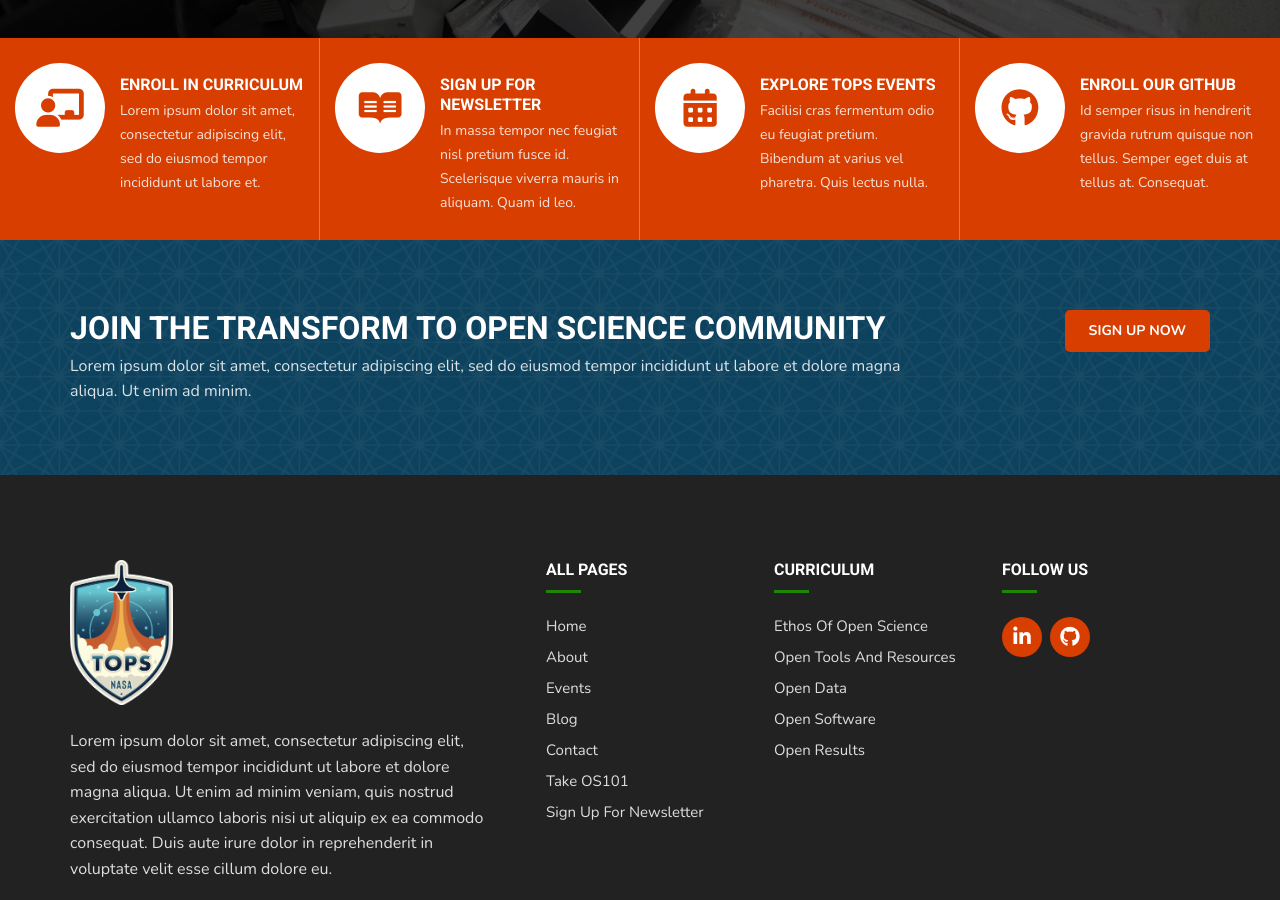
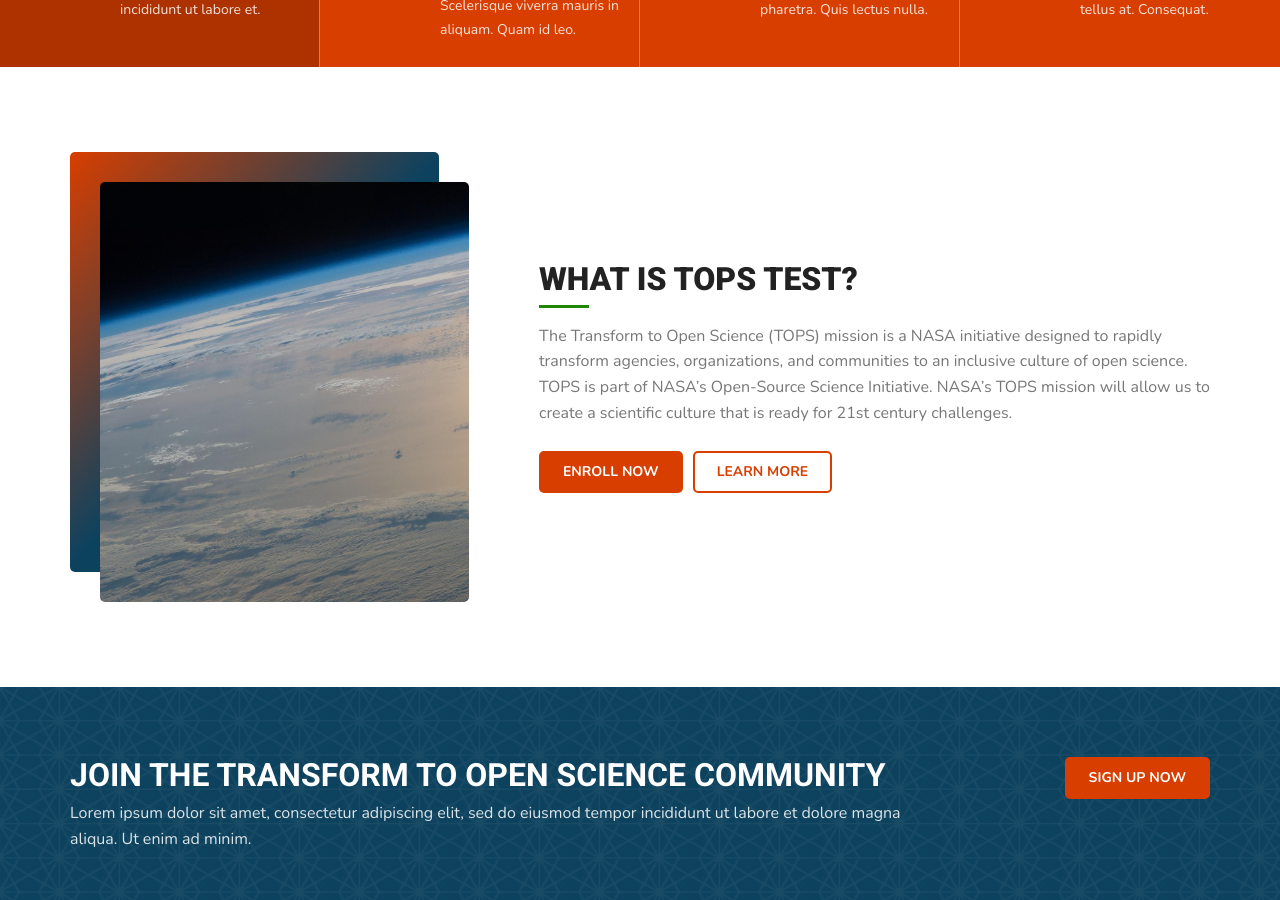
Before and after one commit to bressler1995/TOPS-Website-Front-End, a Jekyll site: the page built from index.md, in a window 1280 px wide and 900 px high, scrolled down 950 px. Built offline with Jekyll 4.4.1, drawn with Linux system fonts in a browser that asks for light colours; some of the changed text lies outside the part shown.

Commit message:
Integrate first half section

```diff
--- a/_includes/home/hero.html
+++ b/_includes/home/hero.html
@@ -17,7 +17,7 @@
 
         {% for fourctaitem in home-fourcta-titles-split %}
             <div class="col-6 col-lg-3 p-0">
-                <a href="#" class="tops_image_box d-flex flex-row flex-wrap align-items-start">
+                <a href="{{ home-fourcta-links-split[forloop.index0] }}" class="tops_image_box d-flex flex-row flex-wrap align-items-start">
                   <div class="tops_image_box_imagecol text-center text-md-start">
                       <div class="tops_image_box_imageinner"><i class="{{ home-fourcta-icons-split[forloop.index0] }}"></i></div>
                   </div>
@@ -29,51 +29,6 @@
               </div>
         {% endfor %}
 
-        <!-- <div class="col-6 col-lg-3 p-0">
-          <a href="#" class="tops_image_box d-flex flex-row flex-wrap align-items-start">
-            <div class="tops_image_box_imagecol text-center text-md-start">
-                <div class="tops_image_box_imageinner"><i class="fa-solid fa-chalkboard-user"></i></div>
-            </div>
-            <div class="tops_image_box_contentcol">
-              <h3 class="text-center text-md-start text-white mb-1">Enroll in Curriculum</h3>
-              <p class="text-center text-md-start text-white-85 mb-0">Lorem ipsum dolor sit amet, consectetur adipiscing elit, sed do eiusmod tempor incididunt ut labore et.</p>
-            </div>
-          </a>
-        </div>
-        <div class="col-6 col-lg-3 p-0">
-          <a href="#" class="tops_image_box d-flex flex-row flex-wrap align-items-start">
-            <div class="tops_image_box_imagecol text-center text-md-start">
-                <div class="tops_image_box_imageinner"><i class="fa-brands fa-readme"></i></div>
-            </div>
-            <div class="tops_image_box_contentcol">
-              <h3 class="text-center text-md-start text-white mb-1">Sign Up For Newsletter</h3>
-              <p class="text-center text-md-start text-white-85 mb-0">Lorem ipsum dolor sit amet, consectetur adipiscing elit, sed do eiusmod tempor incididunt ut labore et.</p>
-            </div>
-          </a>
-        </div>
-        <div class="col-6 col-lg-3 p-0">
-          <a href="#" class="tops_image_box d-flex flex-row flex-wrap align-items-start">
-            <div class="tops_image_box_imagecol text-center text-md-start">
-                <div class="tops_image_box_imageinner"><i class="fa-solid fa-calendar-days"></i></div>
-            </div>
-            <div class="tops_image_box_contentcol">
-              <h3 class="text-center text-md-start text-white mb-1">Explore TOPS Events</h3>
-              <p class="text-center text-md-start text-white-85 mb-0">Lorem ipsum dolor sit amet, consectetur adipiscing elit, sed do eiusmod tempor incididunt ut labore et.</p>
-            </div>
-          </a>
-        </div>
-        <div class="col-6 col-lg-3 p-0">
-          <a href="#" class="tops_image_box d-flex flex-row flex-wrap align-items-start">
-            <div class="tops_image_box_imagecol text-center text-md-start">
-                <div class="tops_image_box_imageinner"><i class="fa-brands fa-github"></i></div>
-            </div>
-            <div class="tops_image_box_contentcol">
-              <h3 class="text-center text-md-start text-white mb-1">Enroll Our GitHub</h3>
-              <p class="text-center text-md-start text-white-85 mb-0">Lorem ipsum dolor sit amet, consectetur adipiscing elit, sed do eiusmod tempor incididunt ut labore et.</p>
-            </div>
-          </a>
-        </div> -->
-
       </div>
     </div>
   </div>
--- /dev/null
+++ b/_includes/home/whatistops.html
@@ -0,0 +1,19 @@
+<div class="tops_white_section tops_half_section half_section_left">
+    <div class="container tops_container">
+      <div class="d-flex flex-row flex-wrap align-items-start">
+        <div class="tops_half_section_column_small">
+          <div class="tops_half_section_shinysquare"></div>
+          <div class="tops_half_section_imageoutter"><img src="assets/img/home_intro.jpg" class="tops_half_section_image"></div>
+        </div>
+        <div class="d-flex flex-column flex-wrap justify-content-center tops_half_section_column_big">
+          <h2 class="mb-2">{{ home-whatistops-title }}</h2>
+          <div class="tops_divider div_smaller mb-3"><div class="div_inner"></div></div>
+          {{ home-whatistops-description | markdownify }}
+          <div class="d-flex flex-row flex-wrap tops_doublebuttons">
+              <a class="btn btn-primary" href="{{ home-whatistops-linkone_url }}" role="button">{{ home-whatistops-linkone_text }}</a>
+              <a class="btn btn-outline-primary" href="{{ home-whatistops-linktwo_url }}" role="button">{{ home-whatistops-linktwo_text }}</a>
+          </div>
+        </div>
+      </div>
+    </div>
+  </div>
--- a/index.md
+++ b/index.md
@@ -3,30 +3,14 @@ layout: default
 title: "Home"
 ---
 
-{% capture first-section %}
+<!---FOR EVERYONE-->
 
-## First Section
-
-First section text
-
-{% endcapture %}
-
-{% capture second-section %}
-
-## Second Section
-
-Second section text
-
-{% endcapture %}
-
-<!---Content for you to edit-->
-
-<!---Plain Text-->
+<!---Hero (Plain Text)-->
 {% capture home-hero-title %}
 Transform to Open Science
 {% endcapture %}
 
-<!---Plain Text-->
+<!---Four Column Orange CTA (Plain Text)-->
 {% capture home-hero-description %}
 NASA's Transform to Open Science (TOPS) initiative is designed to transform agencies, organizations, and communities to an inclusive culture of open science. TOPS's first priority is to develop the infrastructure to train scientists and researchers as part of our 5-year program. The open science curriculum will introduce those beginning their open science journey to important definitions, tools, and resources; and provide participants at all levels recommendations on best practices.
 {% endcapture %}
@@ -41,8 +25,38 @@ NASA's Transform to Open Science (TOPS) initiative is designed to transform agen
 {% assign home-fourcta-desc-three = "Facilisi cras fermentum odio eu feugiat pretium. Bibendum at varius vel pharetra. Quis lectus nulla." %}
 {% assign home-fourcta-desc-four = "Id semper risus in hendrerit gravida rutrum quisque non tellus. Semper eget duis at tellus at. Consequat." %}
 
+{% assign home-fourcta-link-one = "#test1" %}
+{% assign home-fourcta-link-two = "#test2" %}
+{% assign home-fourcta-link-three = "#test3" %}
+{% assign home-fourcta-link-four = "#test4" %}
 
-<!---No need to worry about any of this unless you know what you are doing-->
+<!---What is TOPS-->
+<!---What is TOPS Title (Plain Text)-->
+{% capture home-whatistops-title %}
+What is TOPS Test?
+{% endcapture %}
+<!---What is TOPS Description (Markdown)-->
+{% capture home-whatistops-description %}
+The Transform to Open Science (TOPS) mission is a NASA initiative designed to rapidly transform agencies, organizations, and communities to an inclusive culture of open science. TOPS is part of NASA’s Open-Source Science Initiative. NASA's TOPS mission will allow us to create a scientific culture that is ready for 21st century challenges.
+{% endcapture %}
+<!---What is TOPS Link One Text (Plain Text)-->
+{% capture home-whatistops-linkone_text %}
+Enroll Now
+{% endcapture %}
+<!---What is TOPS Link Two Text (Plain Text)-->
+{% capture home-whatistops-linktwo_text %}
+Learn More
+{% endcapture %}
+<!---What is TOPS Link One URL-->
+{% capture home-whatistops-linkone_url %}
+#test1
+{% endcapture %}
+<!---What is TOPS Link Two URL-->
+{% capture home-whatistops-linktwo_url %}
+#test2
+{% endcapture %}
+
+<!---FOR DEVELOPER ONLY (UNLESS YOU FEEL BRAVE)-->
 
 {% assign home-fourcta-icon-one = "fa-solid fa-chalkboard-user" %}
 {% assign home-fourcta-icon-two = "fa-brands fa-readme" %}
@@ -55,8 +69,11 @@ NASA's Transform to Open Science (TOPS) initiative is designed to transform agen
 {% capture home-fourcta-descs %}{{ home-fourcta-desc-one }}#{{ home-fourcta-desc-two }}#{{ home-fourcta-desc-three }}#{{ home-fourcta-desc-four }}{% endcapture %}
 {% assign home-fourcta-descs-split = home-fourcta-descs | split: "#" %}
 
+{% capture home-fourcta-links %}{{ home-fourcta-link-one }},{{ home-fourcta-link-two }},{{ home-fourcta-link-three }},{{ home-fourcta-link-four }}{% endcapture %}
+{% assign home-fourcta-links-split = home-fourcta-links | split: "," %}
+
 {% capture home-fourcta-icons %}{{ home-fourcta-icon-one }}#{{ home-fourcta-icon-two }}#{{ home-fourcta-icon-three }}#{{ home-fourcta-icon-four }}{% endcapture %}
 {% assign home-fourcta-icons-split = home-fourcta-icons | split: "#" %}
 
-{% include template.html %}
 {% include home/hero.html %}
+{% include home/whatistops.html %}
```
